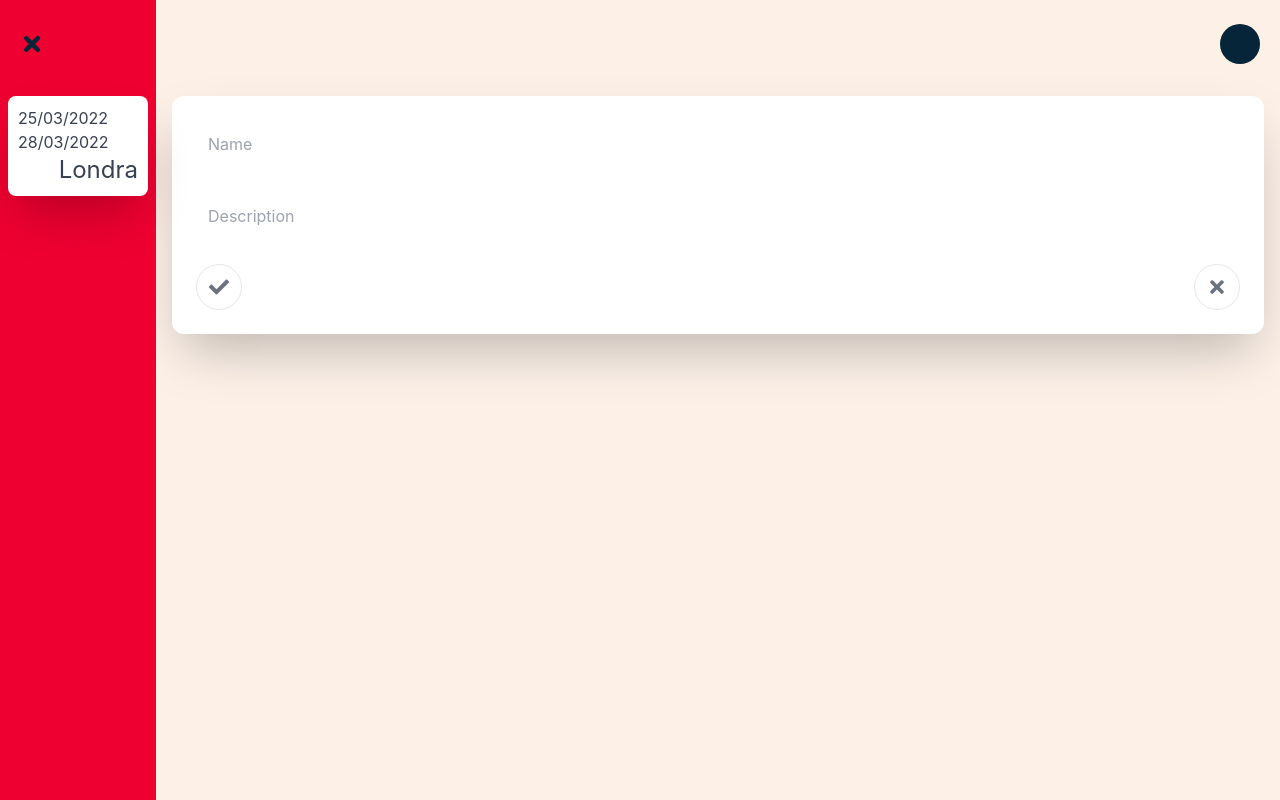
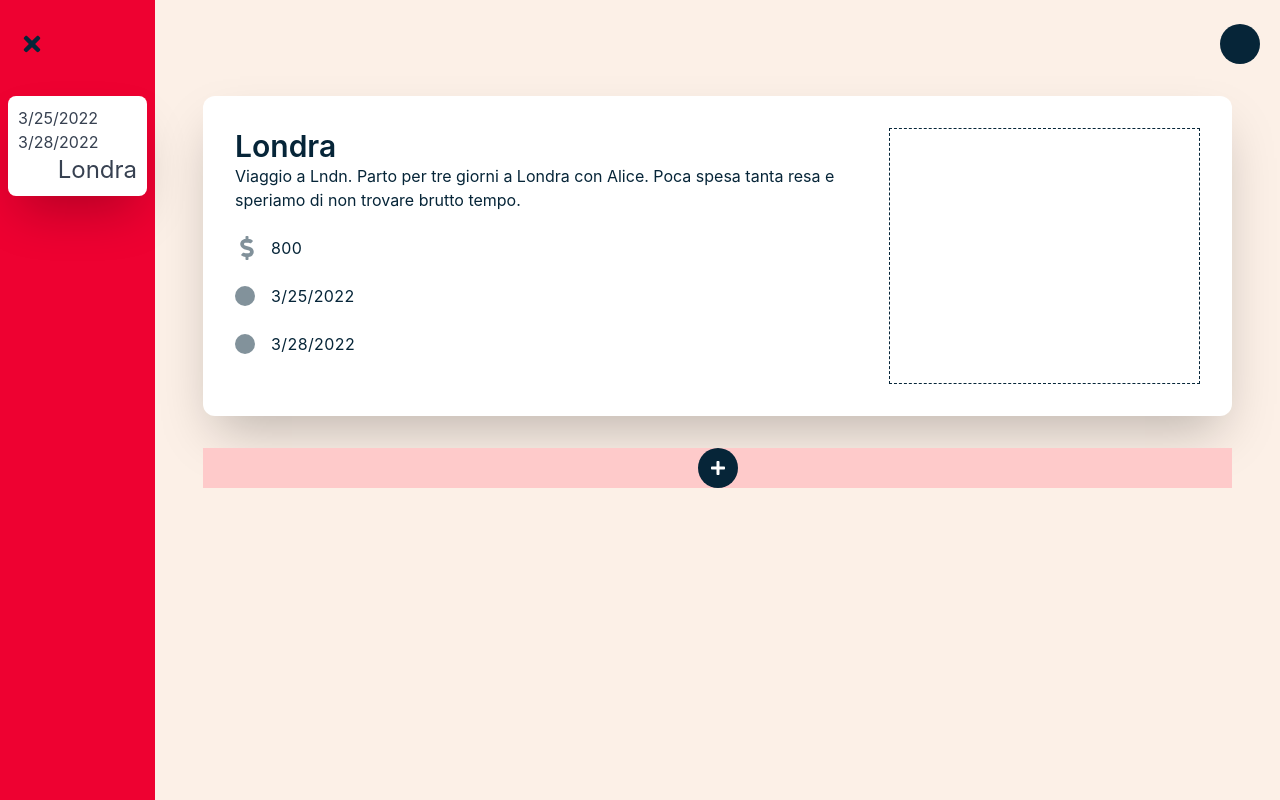
Before and after one commit to lanfr0/mytinerary, a React (Create React App) app: page / in a window 1280 px wide. Built offline with nearby package versions, Linux system fonts and the light colour scheme.

Commit message:
Modelli + inizio sviluppo attività giornaliere

```diff
--- /dev/null
+++ b/src/components/core/TravelDetail.tsx
@@ -0,0 +1,63 @@
+import React, {  } from "react";
+import { FaDollarSign, FaPlus } from "react-icons/fa";
+import { CardInfo } from "../model/rest";
+
+interface TravelDetailProps {
+  cardInfo: CardInfo;
+}
+
+const _MS_PER_DAY = 1000 * 60 * 60 * 24;
+
+function dateDiffInDays(a: Date, b: Date) {
+  const utc1 = Date.UTC(a.getFullYear(), a.getMonth(), a.getDate());
+  const utc2 = Date.UTC(b.getFullYear(), b.getMonth(), b.getDate());
+
+  return Math.floor((utc2 - utc1) / _MS_PER_DAY);
+}
+
+export const TravelDetail: React.FC<TravelDetailProps> = ({ cardInfo }) => {
+  const travelDays = dateDiffInDays(cardInfo.from, cardInfo.to);
+
+  return (
+    <>
+      <div className="bg-white text-[#062538] rounded-xl shadow-2xl p-8">
+        <div className="flex flex-col md:flex-row w-full h-full gap-8">
+          <div className="flex flex-col gap-6 w-full md:w-2/3 order-2 md:order-1">
+            <div>
+              <h5 className="text-3xl font-semibold">{cardInfo.name}</h5>
+              <p>{cardInfo.description}</p>
+            </div>
+            <div className="flex flex-row items-center gap-3">
+              <FaDollarSign className="text-2xl opacity-50" />
+              <p className="tracking-wide">{cardInfo.budget}</p>
+            </div>
+            <div className="flex flex-row items-center gap-4">
+              <div className="w-5 h-5 bg-[#062538] rounded-full opacity-50" />
+              <p className="tracking-wide">
+                {cardInfo.from.toLocaleDateString()}
+              </p>
+            </div>
+            <div className="flex flex-row items-center gap-4">
+              <div className="w-5 h-5 bg-[#062538] rounded-full opacity-50" />
+              <p className="tracking-wide">
+                {cardInfo.to.toLocaleDateString()}
+              </p>
+            </div>
+          </div>
+          <div className="w-full md:w-1/3 border border-dashed border-[#062538] h-24 md:h-64 order-1 md:order-2" />
+        </div>
+      </div>
+      <div className="w-full h-full">
+        <div className="w-full flex justify-center mt-8 bg-red-200">
+          <div className="h-10 w-10 bg-[#062538] rounded-full text-white justify-center items-center flex cursor-pointer">
+            <FaPlus
+              onClick={() => {
+                console.log("click");
+              }}
+            />
+          </div>
+        </div>
+      </div>
+    </>
+  );
+};
--- /dev/null
+++ b/src/components/model/rest.ts
@@ -0,0 +1,18 @@
+export type CardInfo = {
+  name: string;
+  description: string;
+  from: Date;
+  to: Date;
+  budget: number;
+};
+
+export type Activity = {
+    name:string,
+    description: string,
+    time: Date
+};
+
+export type Day = {
+    name: string,
+    day: Date
+}
--- a/src/components/sidebar/SidebarCard.tsx
+++ b/src/components/sidebar/SidebarCard.tsx
@@ -1,10 +1,12 @@
 import React from "react";
+import { CardInfo } from "../model/rest";
 
 interface SidebarCardProps {
+  card: CardInfo;
   empty: boolean;
 }
 
-export const SidebarCard: React.FC<SidebarCardProps> = ({ empty }) => {
+export const SidebarCard: React.FC<SidebarCardProps> = ({ card, empty }) => {
   return (
     <div
       className={`w-full min-h-[100px] max-w-lg rounded-lg shadow-2xl transition-all duration-200 text-gray-700`}
@@ -19,13 +21,11 @@ export const SidebarCard: React.FC<SidebarCardProps> = ({ empty }) => {
         ) : (
           <>
             <div className="">
-              <p className="">25/03/2022</p>
-              <p className="">28/03/2022</p>
+              <p className="">{card.from.toLocaleDateString()}</p>
+              <p className="">{card.to.toLocaleDateString()}</p>
             </div>
             <div className="self-end mt-auto grow sm:text-left md:text-right">
-
-            {/* <div className=""> */}
-              <h3 className="text-2xl">Londra</h3>
+              <h3 className="text-2xl">{card.name}</h3>
             </div>
           </>
         )}
--- a/src/layout/MainLayout.tsx
+++ b/src/layout/MainLayout.tsx
@@ -1,19 +1,26 @@
 import React, { useState } from "react";
 import { Switch } from "@headlessui/react";
 import { SidebarCard } from "../components/sidebar/SidebarCard";
-import { FaCheck, FaTimes } from "react-icons/fa";
-import { TravelCard } from "../components/core/TravelCard";
-import { useForm } from "react-hook-form";
+import { FaTimes } from "react-icons/fa";
+import { CardInfo } from "../components/model/rest";
+import { nanoid } from "nanoid";
+import { TravelDetail } from "../components/core/TravelDetail";
+
+const card: CardInfo[] = [
+  {
+    name: "Londra",
+    from: new Date("25 Mar 2022"),
+    to: new Date("28 Mar 2022"),
+    description:
+      "Viaggio a Lndn. Parto per tre giorni a Londra con Alice. Poca spesa tanta resa e speriamo di non trovare brutto tempo.",
+    budget: 800,
+  },
+];
+
+// TODO: cambiare la sidebar perché lo stretching dell'elemento crea ulteriori render
 
 export const MainLayout: React.FC = () => {
   const [enabled, setEnabled] = useState(false);
-
-  const {
-    register,
-    handleSubmit,
-    formState: { errors },
-  } = useForm();
-
 
   return (
     <div className="flex h-screen w-screen bg-[#fcf0e7]">
@@ -26,46 +33,18 @@ export const MainLayout: React.FC = () => {
         </div>
         <div
           className={`${
-            enabled ? "px-2 md:px-12" : "-translate-x-full md:translate-x-0 md:w-44 md:px-2 absolute md:relative"
+            enabled
+              ? "px-2 md:px-12"
+              : "-translate-x-full md:translate-x-0 md:w-44 md:px-2 absolute md:relative"
           } h-full w-2/5 bg-[#ee0131] pt-24 flex flex-col gap-8 transition-all ease-in-out duration-500`}
         >
-          <SidebarCard empty={false} />
+          {card.map((c) => (
+            <SidebarCard card={c} empty={false} key={nanoid()} />
+          ))}
         </div>
       </Switch.Group>
-      <div className="flex flex-col h-full w-full pt-24 px-4 transition-all ease-in-out duration-500 ">
-        <div className="bg-white text-[#062538] rounded-xl shadow-2xl p-6 max-w-full">
-        <form
-          className="flex flex-col items-start gap-6"
-          onSubmit={handleSubmit((data) => {
-            console.log(data);
-          })}
-        >
-          <input
-            className="text-md bg-white text-left focus:outline-none rounded-md p-3 w-full md:w-2/5 focus:bg-gray-50 transition-colors duration-200"
-            placeholder="Name"
-            {...register("name", { required: true })}
-          />
-          <input
-            className="text-md bg-white text-left focus:outline-none rounded-md p-3 w-full md:w-2/5 focus:bg-gray-50 transition-colors duration-200"
-            placeholder="Description"
-            {...register("Description", { required: true })}
-          />
-          <div className="flex flex-row justify-between text-gray-500 w-full">
-            <button
-              className="text-xl border border-gray-200 p-3 rounded-full"
-              type="submit"
-            >
-              <FaCheck />
-            </button>
-            <button
-              className="text-xl border border-gray-200 p-3 rounded-full"
-              type="reset"
-            >
-              <FaTimes />
-            </button>
-          </div>
-        </form>
-        </div>
+      <div className="flex flex-col h-full w-full pt-24 px-4 md:px-12 transition-all ease-in-out duration-500">
+        <TravelDetail cardInfo={card[0]} />
       </div>
     </div>
   );
```
